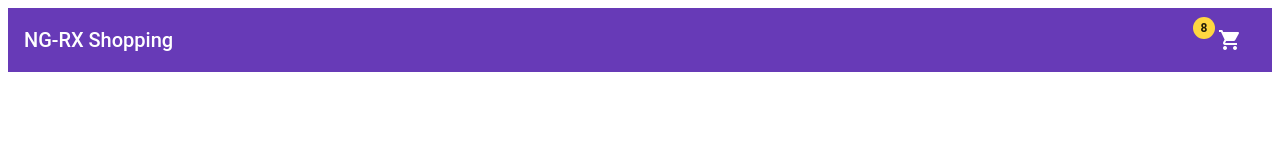
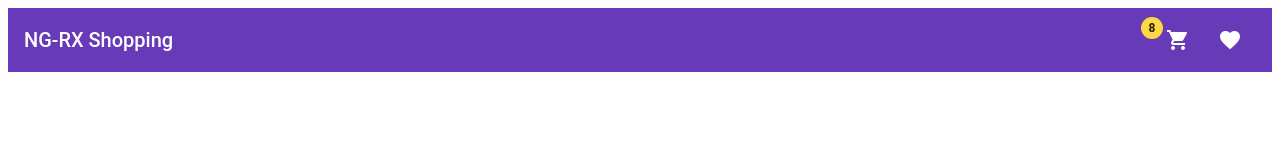
Before and after one commit to suwigyarathore/ng-rx-handson, an Angular app: page / in a window 1280 px wide. Shown: the top 160 px of the page. Built offline with nearby package versions, Linux system fonts and the light colour scheme.

Commit message:
Adding Favicons

```diff
--- a/src/app/app.component.html
+++ b/src/app/app.component.html
@@ -2,14 +2,18 @@
   <span [routerLink]="['']">NG-RX Shopping</span>
   <span class="example-spacer"></span>
   <mat-icon
-    [routerLink]="['/cart']"
     class="example-icon"
-    aria-hidden="false"
-    aria-label="Example user verified icon"
     matBadge="8"
     matBadgePosition="before"
     matBadgeColor="accent"
     >shopping_cart</mat-icon
+  >
+  <mat-icon
+    class="example-icon"
+    matBadgePosition="before"
+    matBadgeColor="accent"
+    [matTooltip]="'Current Favorite'"
+    >favorite</mat-icon
   ></mat-toolbar
 >
 <router-outlet></router-outlet>
--- a/src/app/app.module.ts
+++ b/src/app/app.module.ts
@@ -3,6 +3,7 @@ import { NgModule } from "@angular/core";
 import { BrowserAnimationsModule } from "@angular/platform-browser/animations";
 import { MatToolbarModule } from "@angular/material/toolbar";
 import { MatIconModule } from "@angular/material/icon";
+import { MatTooltipModule } from "@angular/material/tooltip";
 import { MatBadgeModule } from "@angular/material/badge";
 
 import { AppRoutingModule } from "./app-routing.module";
@@ -16,6 +17,7 @@ import { AppComponent } from "./app.component";
     MatToolbarModule,
     MatIconModule,
     BrowserAnimationsModule,
+    MatTooltipModule,
     MatBadgeModule
   ],
   providers: [],
```
